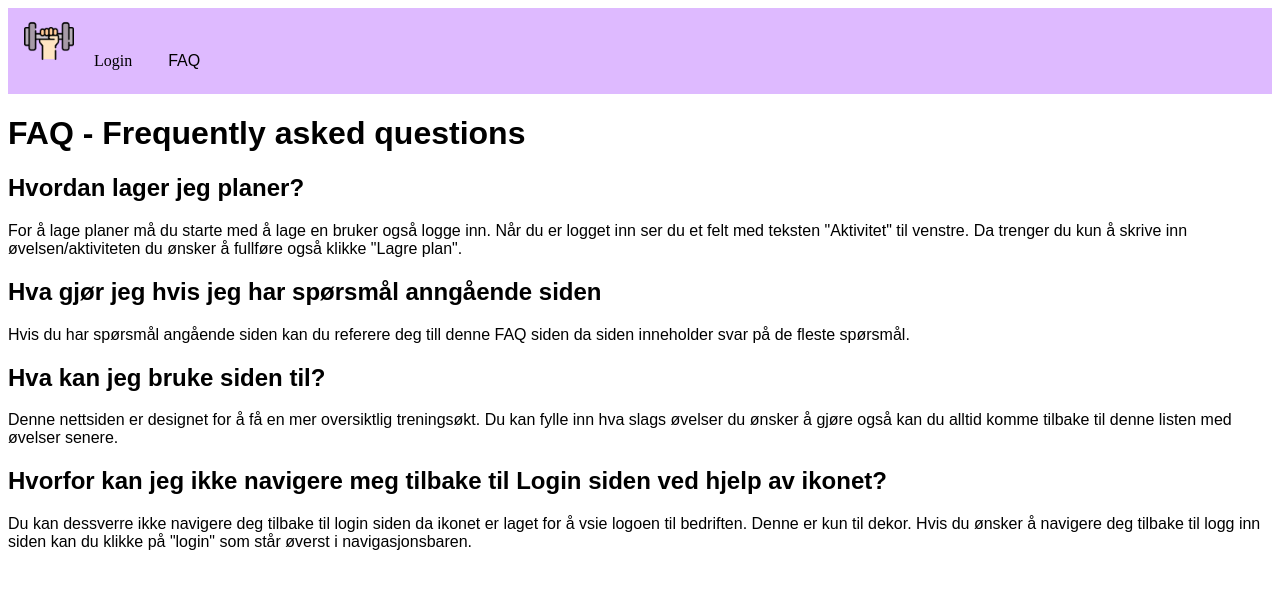
After one commit to helene-cpu/treningsplanlegging, a Flask app: template templates/faq.html in a window 1280 px wide. The commit adds this page. Shown: the top 589 px of the page. Run offline with Flask 3, Linux system fonts and the light colour scheme; the template is opened without the code that fills it, so the values that code supplies are empty.

Commit message:
Opprettet og stylet FAQ side

```diff
--- a/static/css/styles.css
+++ b/static/css/styles.css
@@ -16,3 +16,9 @@
     height: 50px;
     max-height: 50px;
 }
+
+/* FAQ */
+.faq{
+    font-family: sans-serif;
+    font-size: 1rem;
+}
--- /dev/null
+++ b/templates/faq.html
@@ -0,0 +1,25 @@
+{% extends "base.html" %}
+
+{% block content %}
+<div class="faq">
+    <div class="faq_tittel">
+        <h1>FAQ - Frequently asked questions</h1>
+    </div>
+    <h2>Hvordan lager jeg planer?</h2>
+    <p>
+        For å lage planer må du starte med å lage en bruker også logge inn. Når du er logget inn ser du et felt med teksten "Aktivitet" til venstre. Da trenger du kun å skrive inn øvelsen/aktiviteten du ønsker å fullføre også klikke "Lagre plan".
+    </p>
+    <h2>Hva gjør jeg hvis jeg har spørsmål anngående siden</h2>
+    <p>
+        Hvis du har spørsmål angående siden kan du referere deg till denne FAQ siden da siden inneholder svar på de fleste spørsmål.
+    </p>
+    <h2>Hva kan jeg bruke siden til?</h2>
+    <p>
+        Denne nettsiden er designet for å få en mer oversiktlig treningsøkt. Du kan fylle inn hva slags øvelser du ønsker å gjøre også kan du alltid komme tilbake til denne listen med øvelser senere.
+    </p>
+    <h2>Hvorfor kan jeg ikke navigere meg tilbake til Login siden ved hjelp av ikonet?</h2>
+    <p>
+        Du kan dessverre ikke navigere deg tilbake til login siden da ikonet er laget for å vsie logoen til bedriften. Denne er kun til dekor. Hvis du ønsker å navigere deg tilbake til logg inn siden kan du klikke på "login" som står øverst i navigasjonsbaren.
+    </p>
+</div>
+{% endblock %}
```
